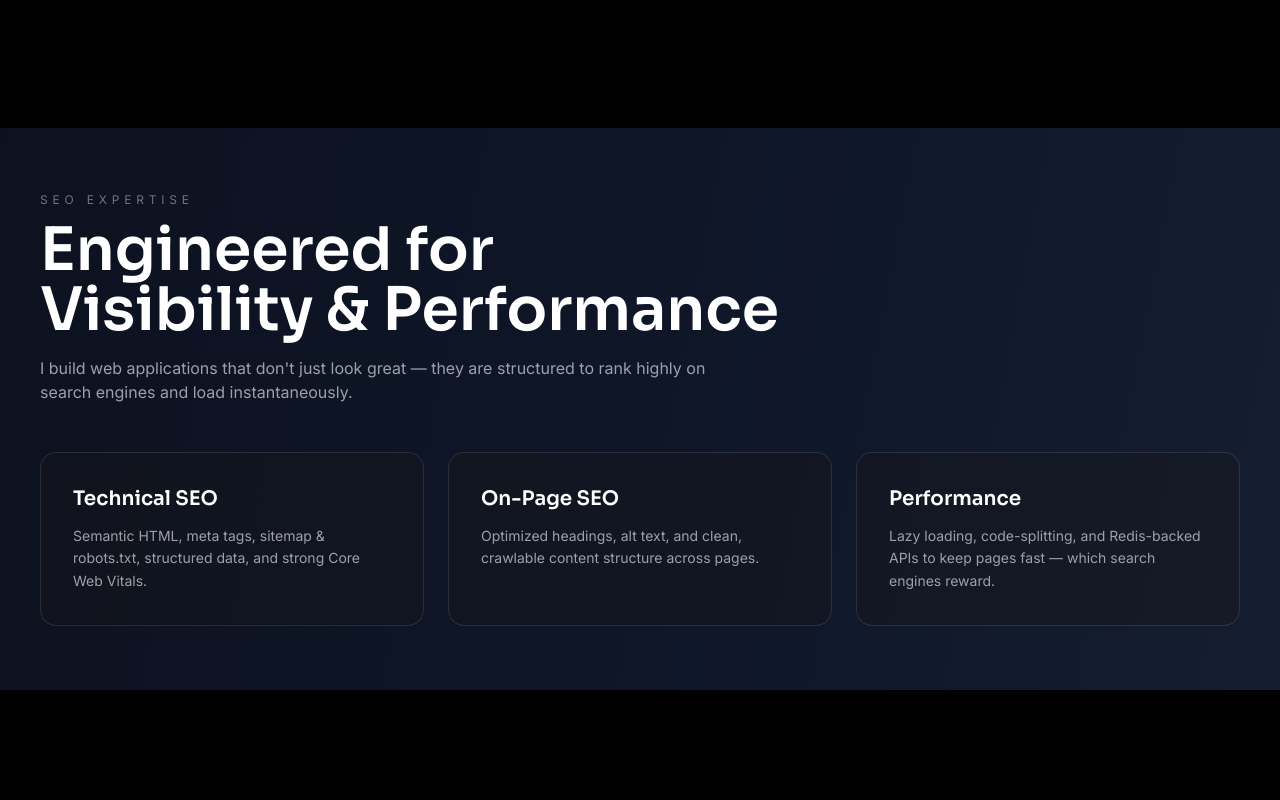
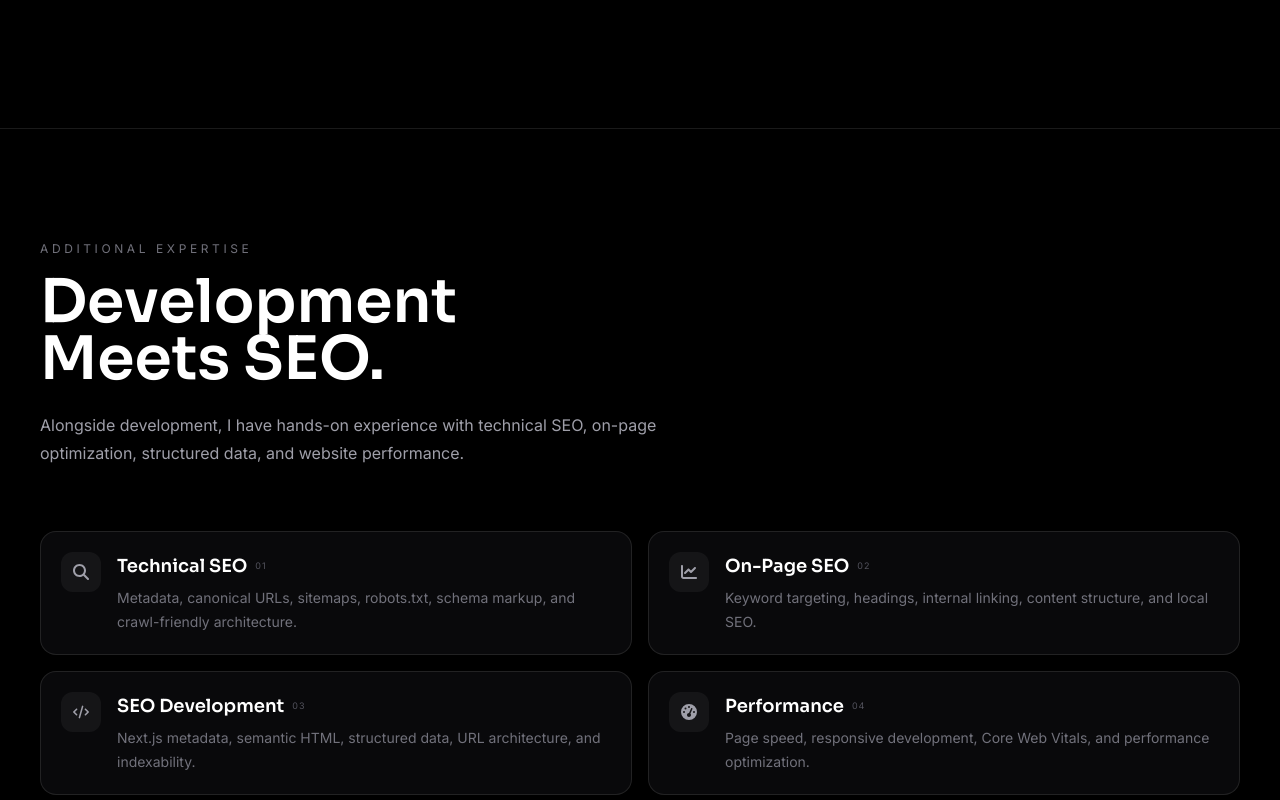
Before and after one commit to rohitdr/MyPortfolio, a Next.js app: page / in a window 1280 px wide. Shown: the part 2040-2840 px from the top of the page. Built offline with nearby package versions, Linux system fonts and the light colour scheme.

Commit message:
updated seoexpertise

```diff
--- a/app/Components/SeoExpertise.js
+++ b/app/Components/SeoExpertise.js
@@ -1,75 +1,145 @@
 "use client";
 
 import { motion } from "framer-motion";
+import {
+  FaMagnifyingGlass,
+  FaChartLine,
+  FaCode,
+  FaGaugeHigh,
+} from "react-icons/fa6";
 
-const fadeUp = {
-  hidden: { opacity: 0, y: 24 },
-  show: { opacity: 1, y: 0, transition: { duration: 0.5, ease: "easeOut" } },
-};
-
-const stagger = {
-  hidden: {},
-  show: { transition: { staggerChildren: 0.1 } },
-};
-
-const seoPoints = [
+const expertise = [
   {
+    number: "01",
+    icon: FaMagnifyingGlass,
     title: "Technical SEO",
-    desc: "Semantic HTML, meta tags, sitemap & robots.txt, structured data, and strong Core Web Vitals.",
+    description:
+      "Metadata, canonical URLs, sitemaps, robots.txt, schema markup, and crawl-friendly architecture.",
   },
   {
+    number: "02",
+    icon: FaChartLine,
     title: "On-Page SEO",
-    desc: "Optimized headings, alt text, and clean, crawlable content structure across pages.",
+    description:
+      "Keyword targeting, headings, internal linking, content structure, and local SEO.",
   },
   {
+    number: "03",
+    icon: FaCode,
+    title: "SEO Development",
+    description:
+      "Next.js metadata, semantic HTML, structured data, URL architecture, and indexability.",
+  },
+  {
+    number: "04",
+    icon: FaGaugeHigh,
     title: "Performance",
-    desc: "Lazy loading, code-splitting, and Redis-backed APIs to keep pages fast — which search engines reward.",
+    description:
+      "Page speed, responsive development, Core Web Vitals, and performance optimization.",
   },
 ];
 
-export default function SeoExpertise() {
+export default function SEOExperience() {
   return (
-    <section className="w-full px-6 lg:px-10 py-16 max-w-7xl mx-auto">
+    <section className="border-t border-white/10 bg-black">
+      <div className="max-w-7xl mx-auto px-5 sm:px-6 lg:px-10 py-20 sm:py-24 lg:py-28">
+
+        {/* Heading */}
+
         <motion.div
-        initial="hidden"
-        whileInView="show"
-        viewport={{ once: true, amount: 0.3 }}
-        variants={fadeUp}
-        className="mb-12"
+          initial={{ opacity: 0, y: 25 }}
+          whileInView={{ opacity: 1, y: 0 }}
+          viewport={{ once: true }}
+          className="max-w-2xl"
         >
-        <p className="uppercase tracking-[0.4em] text-zinc-500 text-xs mb-3">
-          SEO Expertise
+          <p className="uppercase tracking-[0.3em] text-[10px] sm:text-xs text-zinc-500">
+            Additional Expertise
           </p>
-        <h2 className="text-4xl md:text-6xl font-black">
-          Engineered for <br className="hidden sm:inline" /> Visibility & Performance
+
+          <h2 className="mt-4 text-4xl sm:text-5xl lg:text-6xl font-black leading-[0.95]">
+            Development
+            <br />
+            Meets SEO.
           </h2>
-        <p className="mt-4 text-zinc-400 text-base max-w-2xl">
-          I build web applications that don&apos;t just look great — they are structured to rank highly on search engines and load instantaneously.
+
+          <p className="mt-6 text-sm sm:text-base leading-7 text-zinc-400">
+            Alongside development, I have hands-on experience with technical
+            SEO, on-page optimization, structured data, and website
+            performance.
           </p>
         </motion.div>
 
+        {/* Expertise */}
+
+        <div className="mt-12 sm:mt-16 grid md:grid-cols-2 gap-3 sm:gap-4">
+
+          {expertise.map((item, index) => {
+            const Icon = item.icon;
+
+            return (
               <motion.div
-        initial="hidden"
-        whileInView="show"
-        viewport={{ once: true, amount: 0.2 }}
-        variants={stagger}
-        className="grid grid-cols-1 md:grid-cols-3 gap-6"
+                key={item.number}
+                initial={{ opacity: 0, y: 20 }}
+                whileInView={{ opacity: 1, y: 0 }}
+                viewport={{ once: true }}
+                transition={{ delay: index * 0.06 }}
+                className="
+                  group
+                  flex gap-4
+                  rounded-2xl
+                  border border-white/10
+                  bg-zinc-950
+                  p-4 sm:p-5
+                  transition-colors duration-300
+                  hover:border-white/25
+                "
               >
-        {seoPoints.map((point) => (
-          <motion.div
-            key={point.title}
-            variants={fadeUp}
-            className="border border-white/10 rounded-2xl bg-zinc-900/40 p-8 hover:border-white/20 transition-all group"
+
+                {/* Icon */}
+
+                <div
+                  className="
+                    shrink-0
+                    flex h-10 w-10
+                    items-center justify-center
+                    rounded-xl
+                    bg-white/5
+                    text-zinc-400
+                    group-hover:bg-white
+                    group-hover:text-black
+                    transition-colors
+                  "
                 >
-            <h3 className="text-xl font-bold group-hover:text-white transition-colors">
-              {point.title}
+                  <Icon size={16} />
+                </div>
+
+                {/* Content */}
+
+                <div className="min-w-0">
+
+                  <div className="flex items-center gap-2">
+                    <h3 className="text-base sm:text-lg font-bold">
+                      {item.title}
                     </h3>
-            <p className="mt-3 text-zinc-400 text-sm leading-relaxed">
-              {point.desc}
+
+                    <span className="text-[9px] tracking-widest text-zinc-600">
+                      {item.number}
+                    </span>
+                  </div>
+
+                  <p className="mt-1.5 text-xs sm:text-sm leading-6 text-zinc-500">
+                    {item.description}
                   </p>
+
+                </div>
+
               </motion.div>
-        ))}
-      </motion.div>
+            );
+          })}
+
+        </div>
+
+      </div>
     </section>
   );
 }
```
Lines whose indentation alone changed are shown as unchanged.
